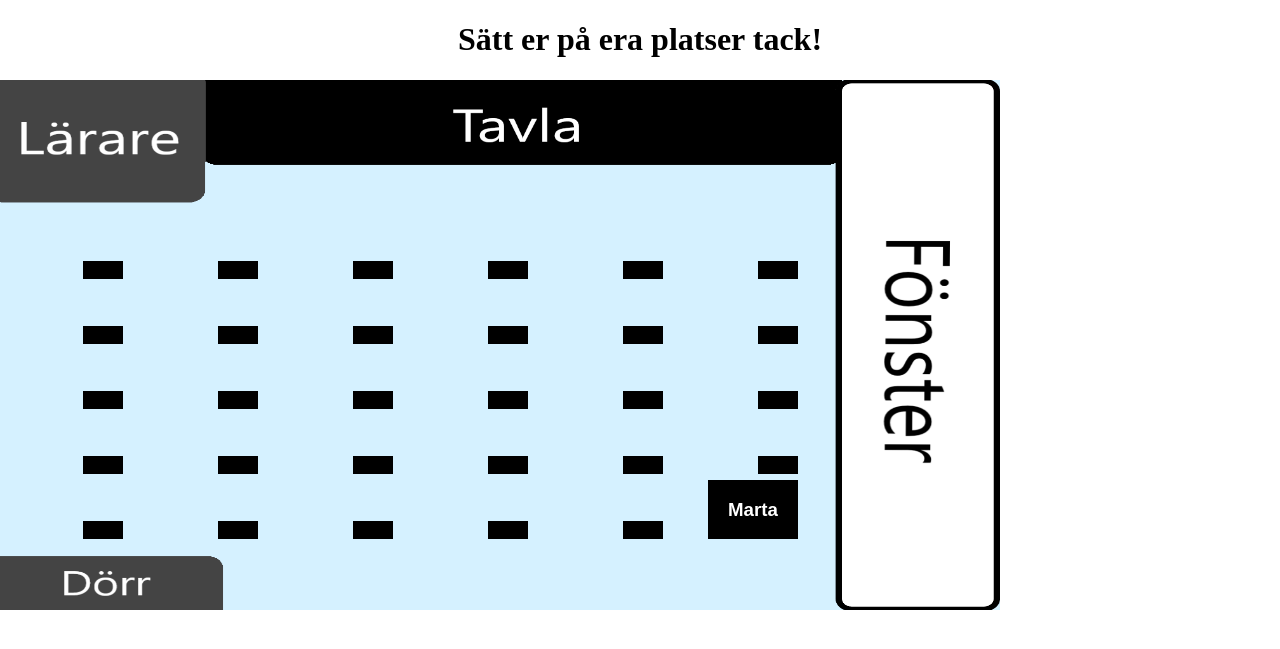
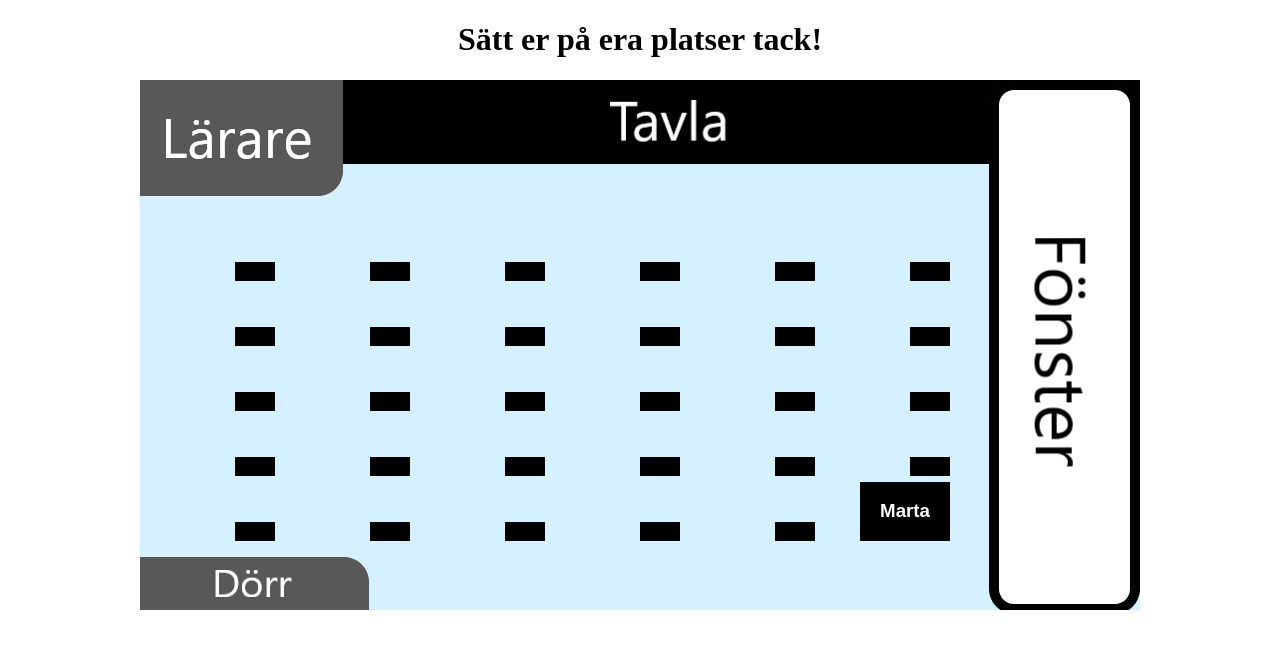
Before and after one commit to martarel/ClassroomSeatGenerator, a Django app: page /b12/1 in a window 1280 px wide. Shown: the top 649 px of the page. Run offline with Django 4.2, Linux system fonts and the light colour scheme; data comes from the database, SQL or seed files in the repository.

Commit message:
Update b12.html

```diff
--- a/classroom/templates/classroom/b12.html
+++ b/classroom/templates/classroom/b12.html
@@ -1,20 +1,29 @@
-{% load static %}<!DOCTYPE html>
+{% load static %}
+<!DOCTYPE html>
 <html lang="en">
   <head>
     <meta charset="utf-8">
+    <title>B12</title>
     <meta name="viewport" content="width=device-width, initial-scale=1" />
-    <title>B12</title>
     <style>
 
       .container {
-        position: absolute;
         font-family: Arial;
         text-align: center;
       }
+      .imageposition {
+        background: url("{% static 'klassb12.png' %}");
+        display: block;
+        margin-left: auto;
+        margin-right: auto;
+        width: 1000px;
+        height: 530px;
+        position: relative;
+      }
       .block1 {
         position: absolute;
-        top: 400px;
-        left: 700px;
+        bottom: 13%;
+        right: 19%;
         background-color: black;
         color: white;
         padding-left: 20px;
@@ -281,27 +290,13 @@
         padding-left: 20px;
         padding-right: 20px;
       }
-      .imageposition{
-        position: absolute;
-        top: 80px;
-        left: 0px;
-        margin: 0;
-      }
-
   </style>
   </head>
   <body>
     <center><h1>Sätt er på era platser tack!</h1></center>
-    {% for s in students %}
-        <body onLoad="javascript:set(s, i)" ></body>
-        <script type="text/javascript" language="JavaScript">
-            set(s, forloop.counter);
-         </script>
-    {% endfor %}
-<img Class="imageposition" src="{% static 'UVC-version1.png' %}" width="1000" height="530">
-
-  <div class="container">
-    <div class="block1">
+  <div class="imageposition">
+    <div class="container">
+      <div class="block1">
       <h3>Marta</h3>
         <div class="block2">
           <h3>{{ students.1.name }}</h3>
```
